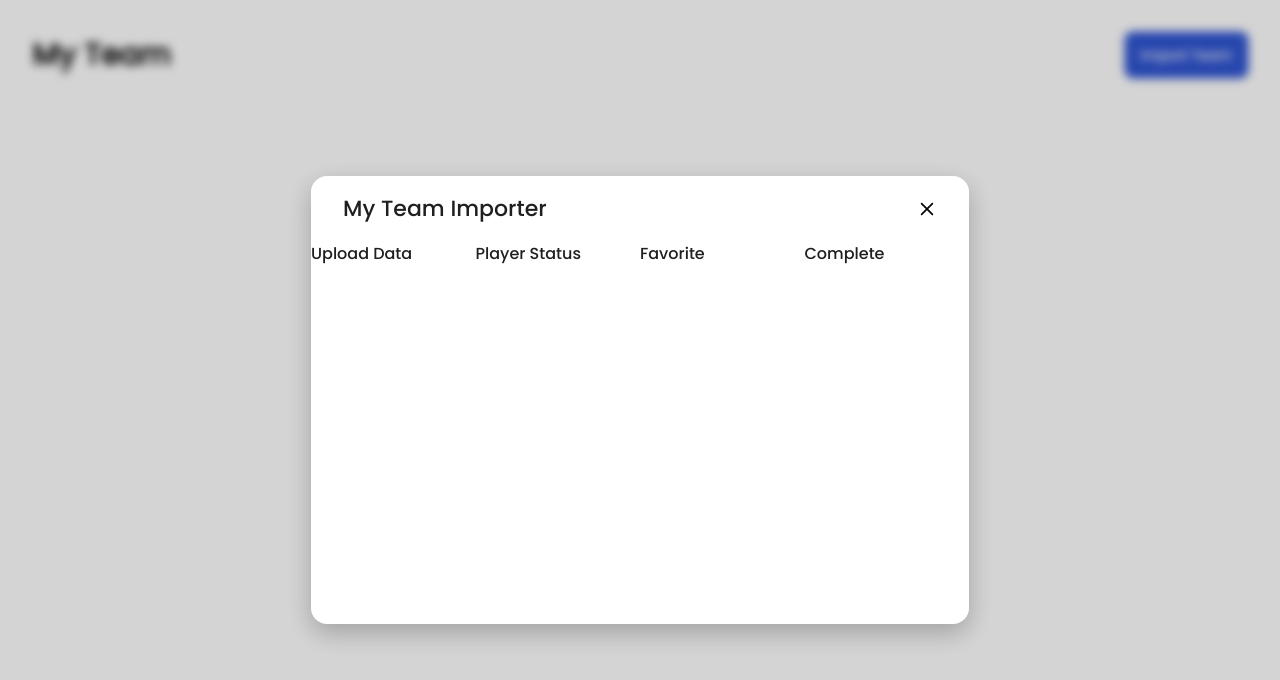
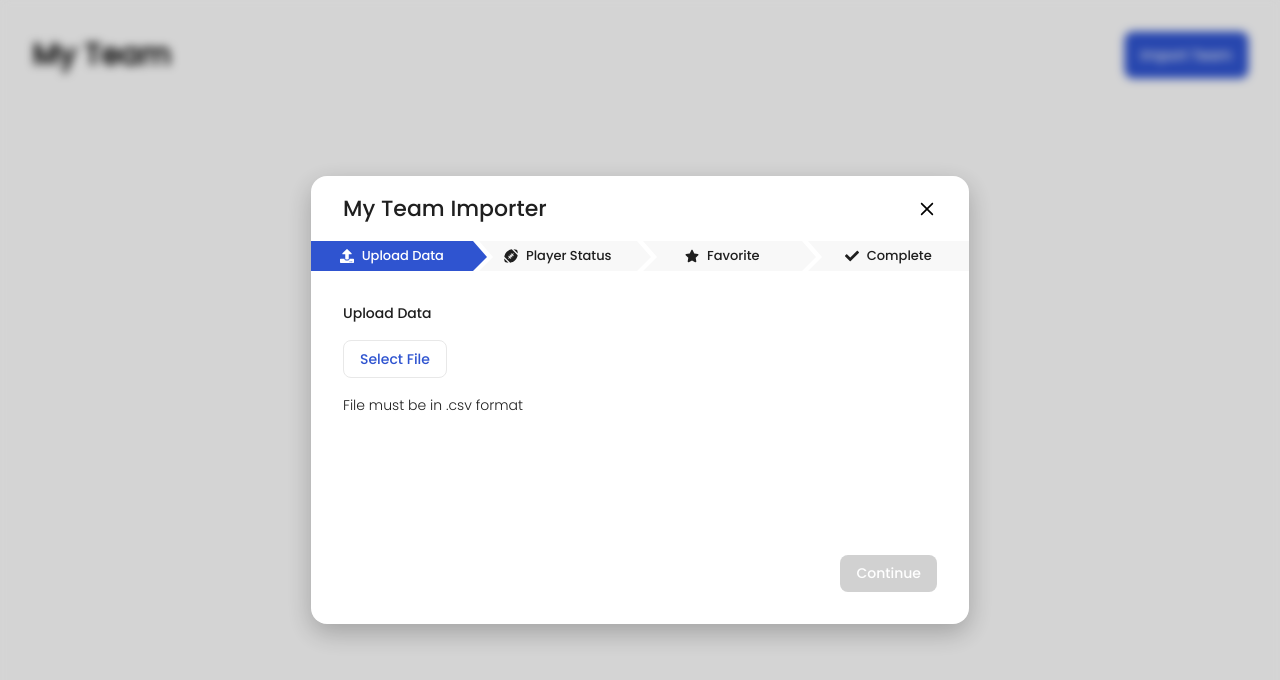
Before and after one commit to henriquealbert/koneksys-react, a React (Create React App) app: page / in a window 1280 px wide. Both pictures are taken after a click on the button "Import Team". Shown: the top 680 px of the page. Built offline with nearby package versions, Linux system fonts and the light colour scheme.

Commit message:
added uploaddata

```diff
--- a/public/index.html
+++ b/public/index.html
@@ -10,7 +10,7 @@
     />
     <link rel="apple-touch-icon" href="%PUBLIC_URL%/logo192.png" />
     <link rel="preconnect" href="https://fonts.gstatic.com">
-    <link href="https://fonts.googleapis.com/css2?family=Poppins:wght@300;500&display=swap" rel="stylesheet">
+    <link href="https://fonts.googleapis.com/css2?family=Poppins:wght@300;400;500&display=swap" rel="stylesheet">
 
     <title>My Team - Koneksys</title>
   </head>
--- /dev/null
+++ b/src/components/CustomFileInput.js
@@ -0,0 +1,16 @@
+import styles from 'styles/components/CustomFileInput.module.css';
+
+export function CustomFileInput({ onChange }) {
+  return (
+    <label htmlFor="upload" role="button" className={styles.customFileInput}>
+      <input
+        type="file"
+        accept={'true'}
+        id="upload"
+        onChange={onChange}
+        style={{ display: 'none' }}
+      />
+      Select File
+    </label>
+  );
+}
--- a/src/components/Modal/StepToolbar.js
+++ /dev/null
@@ -1,14 +0,0 @@
-import styles from 'styles/components/StepToolbar.module.css';
-
-export function StepToolbar() {
-  return (
-    <nav>
-      <ul className={styles.stepToolbar}>
-        <li>Upload Data</li>
-        <li>Player Status</li>
-        <li>Favorite</li>
-        <li>Complete</li>
-      </ul>
-    </nav>
-  );
-}
--- a/src/components/Modal/Steps/UploadData.js
+++ b/src/components/Modal/Steps/UploadData.js
@@ -1,3 +1,49 @@
+import { useState } from 'react';
+import { FaCheck } from 'react-icons/fa';
+
+import { Button } from 'components/Button';
+import { CustomFileInput } from 'components/CustomFileInput';
+
+import styles from 'styles/components/UploadData.module.css';
+
 export function UploadData() {
-  return <div>UploadData</div>;
+  const [file, setFile] = useState(null);
+  const [fileName, setFileName] = useState('');
+
+  const onChange = (e) => {
+    setFile(e.target.files[0]);
+    setFileName(e.target.files[0].name);
+    console.log(e.target.files[0]);
+  };
+
+  return (
+    <div className={styles.wrapper}>
+      <div className={styles.content}>
+        <h3>Upload Data</h3>
+
+        {file ? (
+          <>
+            <div className={styles.textInput}>
+              {fileName} <FaCheck color="var(--accent)" />
+            </div>
+
+            <div className={styles.teamName}>
+              <h3>Team Name</h3>
+              <input type="text" name="teamName" placeholder="Name" required />
+            </div>
+          </>
+        ) : (
+          <>
+            <CustomFileInput onChange={onChange} />
+            <p>File must be in .csv format</p>
+          </>
+        )}
+      </div>
+      <div className={styles.footer}>
+        <Button variant="primary" type="button" disabled>
+          Continue
+        </Button>
+      </div>
+    </div>
+  );
 }
--- a/src/components/Modal/index.js
+++ b/src/components/Modal/index.js
@@ -2,9 +2,10 @@ import { CgClose } from 'react-icons/cg';
 
 import { Button } from 'components/Button';
 import { useModal } from 'contexts/ModalContext';
-import { StepToolbar } from './StepToolbar';
+import { StepToolbar } from './Steps/StepToolbar';
 
 import styles from 'styles/components/Modal.module.css';
+import { UploadData } from './Steps/UploadData';
 
 export function Modal() {
   const { closeModalOverlay, modalRef, closeModal } = useModal();
@@ -26,7 +27,7 @@ export function Modal() {
 
         <StepToolbar />
 
-        <div className={styles.modalContent}></div>
+        <UploadData />
       </section>
     </div>
   );
--- /dev/null
+++ b/src/styles/components/CustomFileInput.module.css
@@ -0,0 +1,12 @@
+.customFileInput {
+  border-radius: 0.5rem;
+  text-align: center;
+  border: 0;
+  padding: 0.5rem 1rem;
+  font-size: 0.875rem;
+  font-weight: 500;
+  background: var(--white);
+  color: var(--accent);
+  cursor: pointer;
+  border: 1px solid var(--border-gray);
+}
--- a/src/styles/components/Modal.module.css
+++ b/src/styles/components/Modal.module.css
@@ -40,17 +40,3 @@
   height: 1.25rem;
   padding: 0;
 }
-
-.modalContent {
-  display: flex;
-  flex-direction: column;
-  justify-content: center;
-  align-items: center;
-}
-
-.modalFooter {
-  padding: 2rem;
-  display: flex;
-  justify-content: flex-end;
-  align-items: center;
-}
--- /dev/null
+++ b/src/styles/components/UploadData.module.css
@@ -0,0 +1,63 @@
+.wrapper {
+  padding: 2rem;
+  display: flex;
+  flex-direction: column;
+  justify-content: space-between;
+  height: 22.063rem;
+}
+
+.footer {
+  align-self: flex-end;
+}
+
+.content h3 {
+  font-size: 0.875rem;
+  font-weight: 500;
+  line-height: 1.313rem;
+  margin-bottom: 1.375rem;
+}
+
+.content p {
+  font-size: 0.875rem;
+  font-weight: 300;
+  line-height: 1.313rem;
+  margin-top: 1.5rem;
+}
+
+.textInput {
+  border-radius: 0.5rem;
+  border: 1px solid var(--border-gray);
+  font-size: 0.875rem;
+  padding: 0.375rem 1rem;
+  cursor: default;
+  max-width: 323px;
+  display: flex;
+  justify-content: space-between;
+  align-items: center;
+}
+
+
+.teamName {
+  margin-top: 2rem;
+}
+
+.teamName input[type="text"] {
+  border-radius: 0.5rem;
+  border: 1px solid var(--border-gray);
+  font-size: 0.875rem;
+  font-weight: 400;
+  padding: 0.375rem 1rem;
+  max-width: 323px;
+  width: 100%;
+}
+
+.teamName input[type="text"]:focus, .teamName input[type="text"]:active {
+  box-shadow: 0 0 0 1px var(--active);
+  outline: none;
+}
+
+.teamName input[type="text"]::placeholder {
+  color: var(--label);
+  font-size: 0.875rem;
+  font-weight: 300;
+}
```
